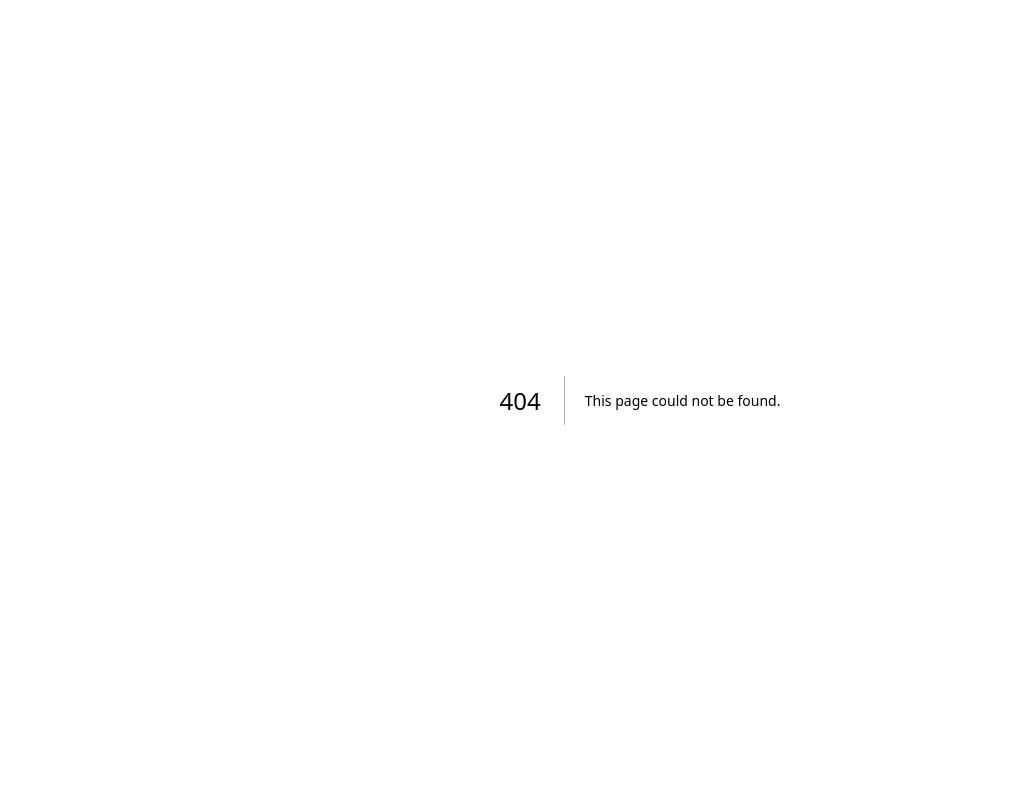
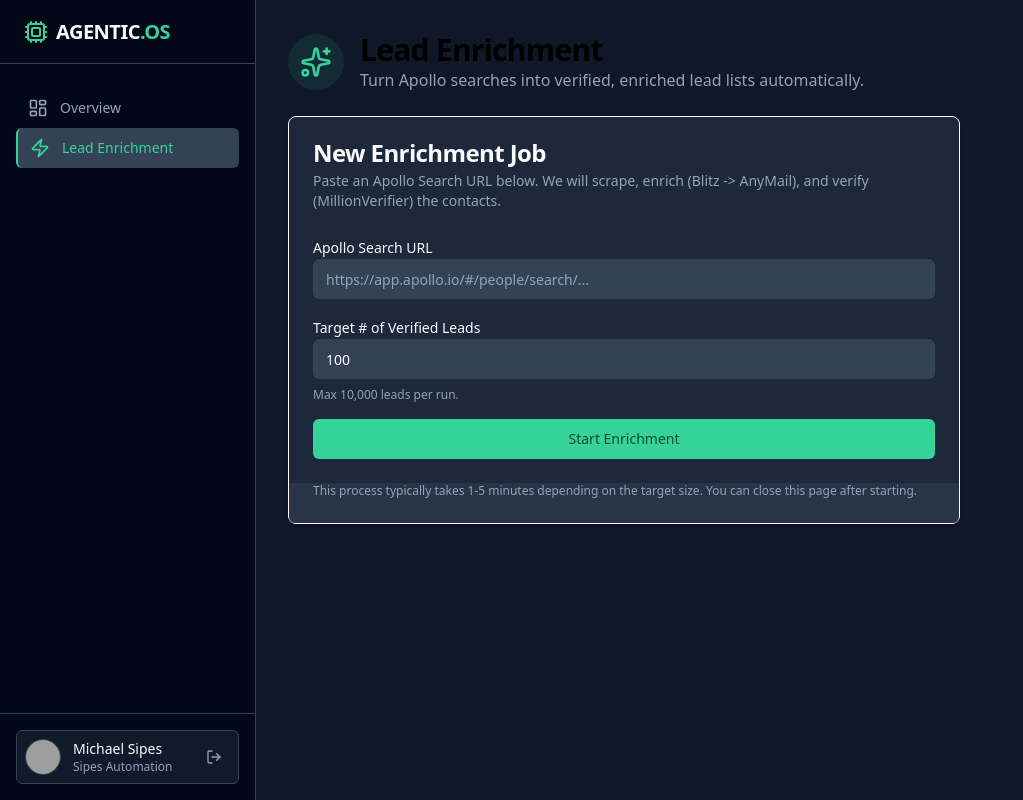
Before and after one commit to msipes-cpu/client-portal-template, a Next.js app: page /c/1/tools/apollo in a window 1280 px wide. Before the commit this address had no page. Shown: the whole page, without its empty margins (0-1023 px from the left). Built offline with nearby package versions, Linux system fonts and the light colour scheme; no server answers; grey boxes are pictures that could not be loaded.

Commit message:
Fix build errors: Escape JSX in apollo page

```diff
--- /dev/null
+++ b/src/app/c/[domain]/tools/apollo/page.tsx
@@ -0,0 +1,143 @@
+"use client"
+
+import { useState } from "react"
+import { Card, CardContent, CardDescription, CardHeader, CardTitle, CardFooter } from "@/components/ui/card"
+import { Input } from "@/components/ui/input"
+import { Button } from "@/components/ui/button"
+import { Label } from "@/components/ui/label"
+import { AlertCircle, CheckCircle2, Loader2, Sparkles } from "lucide-react"
+
+export default function ApolloEnrichmentPage({ params }: { params: { domain: string } }) {
+    const [url, setUrl] = useState("")
+    const [target, setTarget] = useState(100)
+    const [isLoading, setIsLoading] = useState(false)
+    const [status, setStatus] = useState<{ type: 'success' | 'error' | null, message: string }>({ type: null, message: '' })
+
+    // You should configure this in your .env.production
+    const WEBHOOK_URL = process.env.NEXT_PUBLIC_MODAL_WEBHOOK_URL || "YOUR_MODAL_WEBHOOK_URL_HERE";
+
+    const handleSubmit = async (e: React.FormEvent) => {
+        e.preventDefault()
+        setIsLoading(true)
+        setStatus({ type: null, message: '' })
+
+        if (WEBHOOK_URL === "YOUR_MODAL_WEBHOOK_URL_HERE") {
+            setStatus({ type: 'error', message: 'Modal Webhook URL is not configured. Please set NEXT_PUBLIC_MODAL_WEBHOOK_URL.' })
+            setIsLoading(false)
+            return
+        }
+
+        try {
+            // Ideally we get the user's email from the session/auth context
+            // Hardcoding for now based on user context or input if needed
+            const userEmail = "msipes@sipesautomation.com"
+
+            const res = await fetch(WEBHOOK_URL, {
+                method: "POST",
+                headers: { "Content-Type": "application/json" },
+                body: JSON.stringify({
+                    url: url,
+                    target: target,
+                    email: userEmail
+                })
+            })
+
+            const data = await res.json()
+
+            if (res.ok) {
+                setStatus({
+                    type: 'success',
+                    message: `Enrichment job started! You will receive an email with the results at ${userEmail} shortly.`
+                })
+                setUrl("")
+            } else {
+                setStatus({
+                    type: 'error',
+                    message: data.message || "Failed to start the job. Please try again."
+                })
+            }
+        } catch (error) {
+            setStatus({ type: 'error', message: "An unexpected error occurred." })
+        } finally {
+            setIsLoading(false)
+        }
+    }
+
+    return (
+        <div className="space-y-6">
+            <div className="flex items-center space-x-4">
+                <div className="p-3 bg-primary/10 rounded-full">
+                    <Sparkles className="h-8 w-8 text-primary" />
+                </div>
+                <div>
+                    <h1 className="text-3xl font-bold tracking-tight">Lead Enrichment</h1>
+                    <p className="text-muted-foreground">
+                        Turn Apollo searches into verified, enriched lead lists automatically.
+                    </p>
+                </div>
+            </div>
+
+            <Card className="max-w-2xl">
+                <CardHeader>
+                    <CardTitle>New Enrichment Job</CardTitle>
+                    <CardDescription>
+                        Paste an Apollo Search URL below. We will scrape, enrich (Blitz -&gt; AnyMail), and verify (MillionVerifier) the contacts.
+                    </CardDescription>
+                </CardHeader>
+                <CardContent>
+                    <form onSubmit={handleSubmit} className="space-y-4">
+                        <div className="space-y-2">
+                            <Label htmlFor="apollo-url">Apollo Search URL</Label>
+                            <Input
+                                id="apollo-url"
+                                placeholder="https://app.apollo.io/#/people/search/..."
+                                value={url}
+                                onChange={(e) => setUrl(e.target.value)}
+                                required
+                            />
+                        </div>
+
+                        <div className="space-y-2">
+                            <Label htmlFor="target">Target # of Verified Leads</Label>
+                            <Input
+                                id="target"
+                                type="number"
+                                min={1}
+                                max={10000}
+                                value={target}
+                                onChange={(e) => setTarget(Number(e.target.value))}
+                                required
+                            />
+                            <p className="text-xs text-muted-foreground">
+                                Max 10,000 leads per run.
+                            </p>
+                        </div>
+
+                        {status.message && (
+                            <div className={`p-4 rounded-md flex items-center gap-3 ${status.type === 'success' ? 'bg-green-500/10 text-green-600' : 'bg-red-500/10 text-red-600'}`}>
+                                {status.type === 'success' ? <CheckCircle2 className="h-5 w-5" /> : <AlertCircle className="h-5 w-5" />}
+                                <p className="text-sm font-medium">{status.message}</p>
+                            </div>
+                        )}
+
+                        <Button type="submit" className="w-full" disabled={isLoading}>
+                            {isLoading ? (
+                                <>
+                                    <Loader2 className="mr-2 h-4 w-4 animate-spin" />
+                                    Starting Workflow...
+                                </>
+                            ) : (
+                                "Start Enrichment"
+                            )}
+                        </Button>
+                    </form>
+                </CardContent>
+                <CardFooter className="bg-muted/50 text-xs text-muted-foreground">
+                    <p>
+                        This process typically takes 1-5 minutes depending on the target size. You can close this page after starting.
+                    </p>
+                </CardFooter>
+            </Card>
+        </div>
+    )
+}
--- a/src/components/DashboardLayout.tsx
+++ b/src/components/DashboardLayout.tsx
@@ -28,6 +28,7 @@ export default function DashboardLayout({ children, params }: { children: React.
 
     const navItems = [
         { icon: LayoutDashboard, label: "Overview", href: baseUrl },
+        { icon: Zap, label: "Lead Enrichment", href: `${baseUrl}/tools/apollo` },
     ];
 
     return (
```
